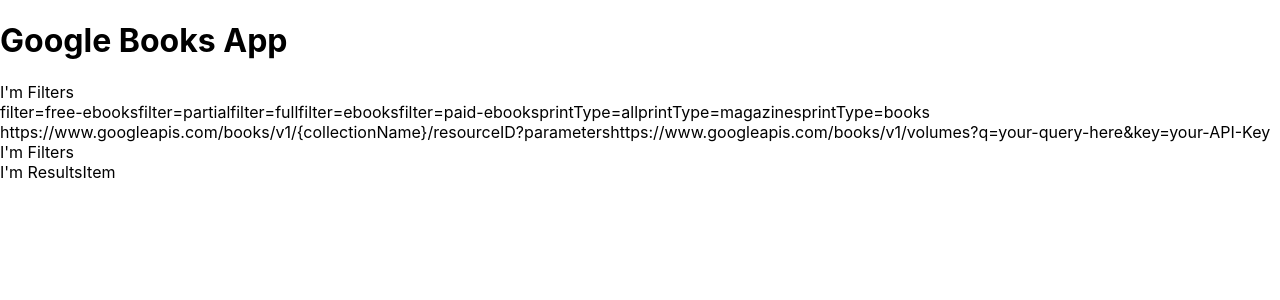
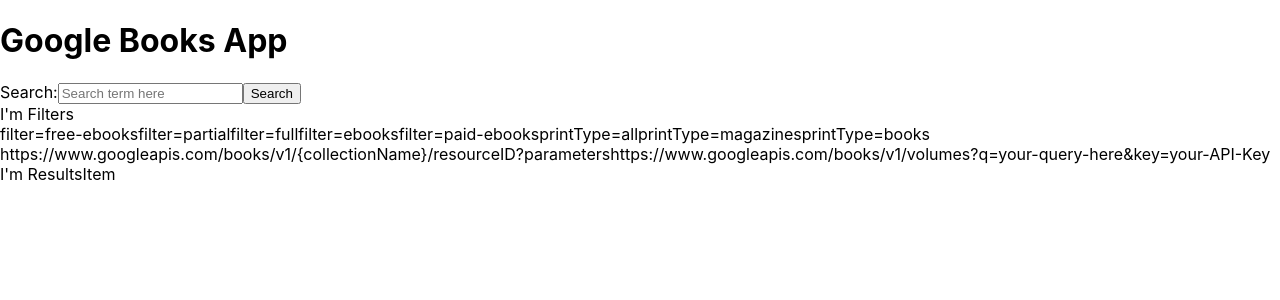
Before and after one commit to amypepper/google-books-app, a React (Create React App) app: page / in a window 1280 px wide. Shown: the top 300 px of the page. Built offline with nearby package versions, Linux system fonts and the light colour scheme.

Commit message:
complete the static version of SearchBar
Fixed App.js so that SearchBar isn't rendered twice. Created a form
with label, input, and button elements for accessibility. This feature
is complete in its static form.

```diff
--- a/src/App.js
+++ b/src/App.js
@@ -3,7 +3,6 @@
 import "./App.css";
 import NavBar from "./NavBar/NavBar";
 import ResultsList from "./ResultsList/ResultsList";
-import SearchBar from "./SearchBar/SearchBar";
 
 const booksAPI = {
   urls: [
@@ -29,7 +28,6 @@
       <main>
         <div>{booksAPI.params}</div>
         <div>{booksAPI.urls}</div>
-        <SearchBar />
         <ResultsList />
       </main>
     </div>
--- a/src/SearchBar/SearchBar.js
+++ b/src/SearchBar/SearchBar.js
@@ -5,7 +5,25 @@
 
 class SearchBar extends React.Component {
   render() {
-    return <Filters />;
+    return (
+      <section>
+        <div>
+          <form>
+            <label htmlFor="search">Search:</label>
+            <input
+              type="text"
+              name="search"
+              id="search"
+              placeholder="Search term here"
+            />
+            <button type="submit">Search</button>
+          </form>
+        </div>
+        <div>
+          <Filters />
+        </div>
+      </section>
+    );
   }
 }
 
```
